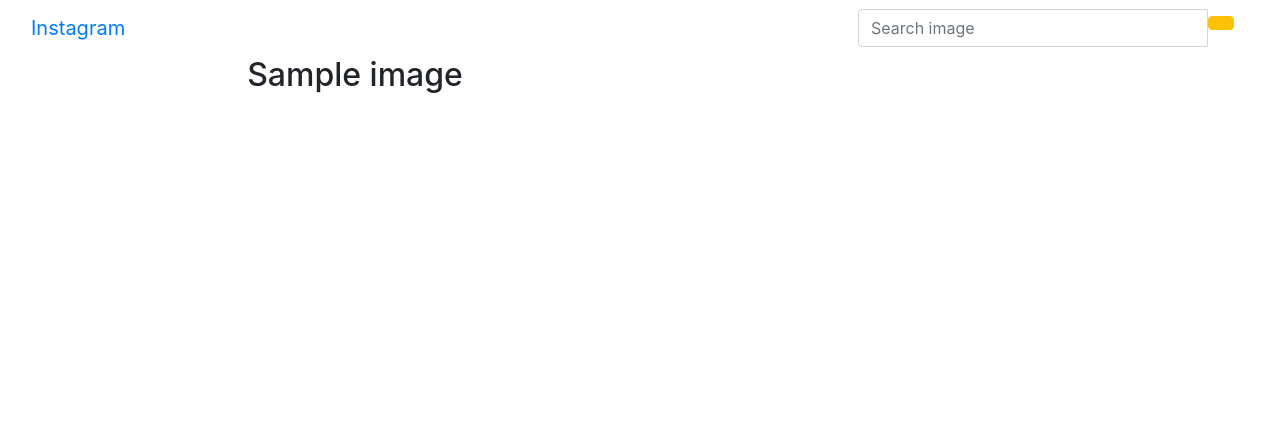
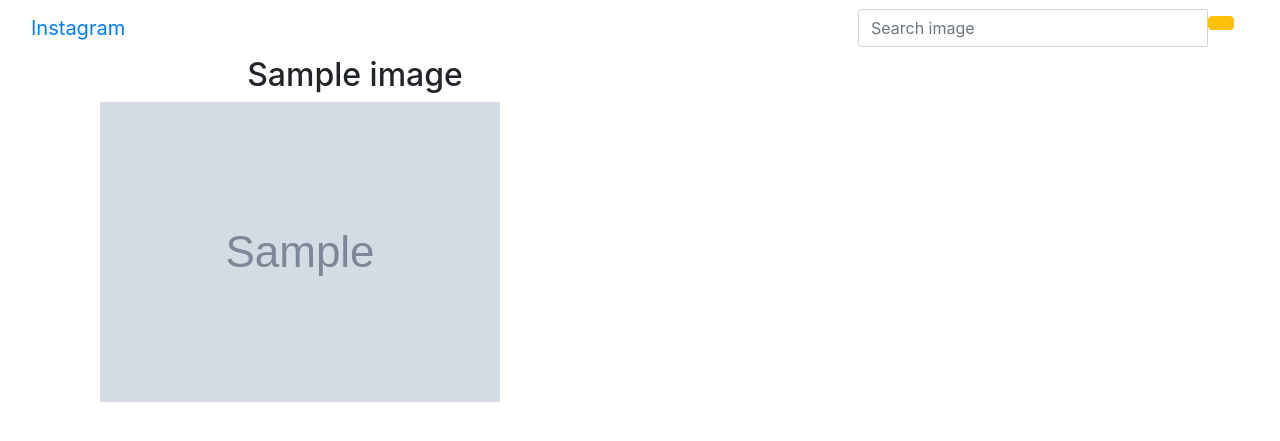
Before and after one commit to theonilahtash/My-Insta, a Django app: template stazone/templates/all-stazone/today-stazone.html in a window 1280 px wide. Shown: the top 441 px of the page. Run offline with Django 3.2, Linux system fonts and the light colour scheme; tables that the repository leaves empty hold one stand-in row (values such as "Sample post"); the template is opened without the code that fills it: values that come from a table or form of the project are taken from there, most other values are stand-ins (such as "Sample title", 1, 10 or a date in 2020); grey boxes marked "Sample" are stand-in pictures; some libraries are stand-ins or nearby versions.

Commit message:
added a field to display uploaded images

```diff
--- a/stazone/templates/all-stazone/today-stazone.html
+++ b/stazone/templates/all-stazone/today-stazone.html
@@ -12,6 +12,10 @@
         </div>
 
     </div>
+    <!--Display stazone profile images -->
+    <div class="col-xs-6 col-sm-6 col-md-6 col-lg-6">
+        <img src="{{stazone_item.profile_image.url}}" class="img-responsive" alt="Image">
+    </div>
 
     {% empty %}
     <div class="row">
```
